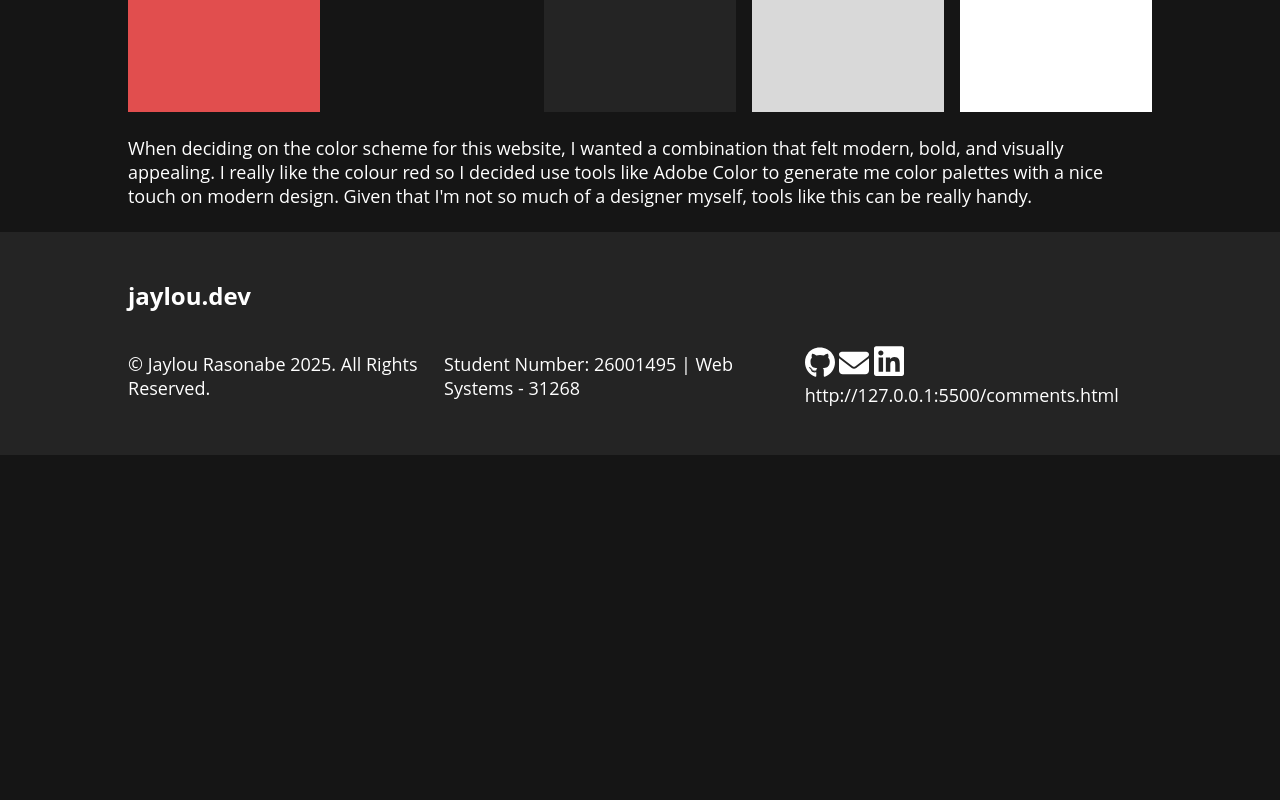
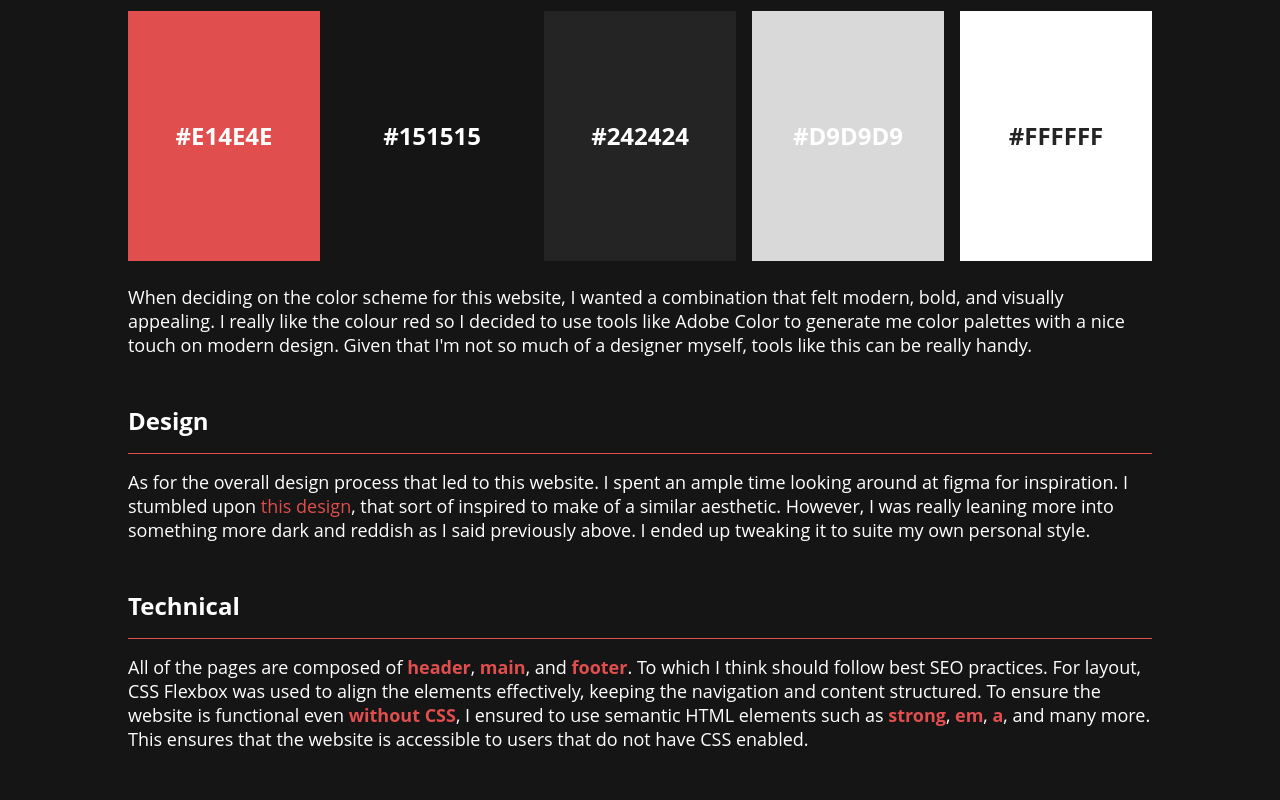
Before and after one commit to JlordS32/31268_websystems, a plain HTML site: page comments.html in a window 1280 px wide. Shown: the part 1680-2480 px from the top of the page. Before the commit the page ends 2135 px from the top, so only its background shows below. Drawn offline with Linux system fonts and the light colour scheme.

Commit message:
i think im done

```diff
--- a/comments.html
+++ b/comments.html
@@ -44,7 +44,7 @@
                   <section>
                      <h3>Technology used</h3>
                      <p>
-                        As per requirement of the assessment. Only
+                        As per requirement of the assessment, only
                         <strong>HTML and CSS</strong> was used on this website.
                      </p>
                   </section>
@@ -155,10 +155,41 @@
                      <p>
                         When deciding on the color scheme for this website, I
                         wanted a combination that felt modern, bold, and
-                        visually appealing. I really like the colour red so I decided use
-                        tools like Adobe Color to generate me color palettes with a nice touch
-                        on modern design. Given that I'm not so much of a designer myself,
-                        tools like this can be really handy.
+                        visually appealing. I really like the colour red so I
+                        decided to use tools like Adobe Color to generate me
+                        color palettes with a nice touch on modern design. Given
+                        that I'm not so much of a designer myself, tools like
+                        this can be really handy.
+                     </p>
+                  </section>
+
+                  <section class="design">
+                     <h3>Design</h3>
+                     <p>
+                        As for the overall design process that led to this
+                        website. I spent an ample time looking around at figma
+                        for inspiration. I stumbled upon
+                        <a
+                           href="https://www.figma.com/community/file/883766363000361657"
+                           target="_blank"
+                           >this design</a
+                        >, that sort of inspired to make of a similar aesthetic.
+                        However, I was really leaning more into something more
+                        dark and reddish as I said previously above. I ended up
+                        tweaking it to suite my own personal style.
+                     </p>
+                  </section>
+
+                  <section class="technical">
+                     <h3>Technical</h3>
+                     <p>
+                        All of the pages are composed of
+                        <strong>header</strong>, <strong>main</strong>, and
+                        <strong>footer</strong>. To which I think should follow
+                        best SEO practices. For layout, CSS Flexbox was used to
+                        align the elements effectively, keeping the navigation
+                        and content structured. To ensure the website is functional even <strong>without CSS</strong>, I ensured to use semantic HTML elements such
+                        as <strong>strong</strong>, <strong>em</strong>, <strong>a</strong>, and many more. This ensures that the website is accessible to users that do not have CSS enabled.
                      </p>
                   </section>
                </section>
--- a/websystems.css
+++ b/websystems.css
@@ -362,10 +362,17 @@ footer .container h3 {
    display: flex;
    flex-direction: column;
    gap: 2rem;
+   margin-bottom: 10rem;
 }
 
-.comments h3 {
+.comments section {
    margin-bottom: 1rem;
+}
+
+.comments section > h3 {
+   margin-bottom: 1rem;
+   padding-bottom: 1rem;
+   border-bottom: rgb(225, 78, 78) 1px solid;
 }
 
 .comments .layout {
@@ -413,7 +420,7 @@ section.color-palette .palette {
 }
 
 section.color-palette p {
-   margin: 1.5rem 0;
+   margin-top: 1.5rem;
 }
 
 section.color-palette .palette .colours {
@@ -424,3 +431,7 @@ section.color-palette .palette .colours {
    justify-content: center;
    align-items: center;
 }
+
+section.design a {
+   color:rgb(225, 78, 78);
+}
```
Also changed, not shown: index.html (+3 -3 lines), past.html (+2 -3 lines).
